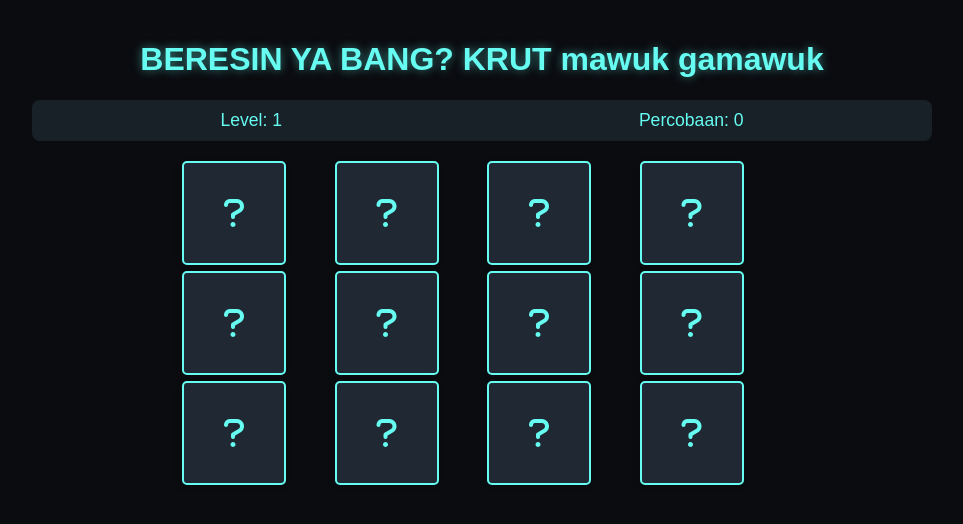
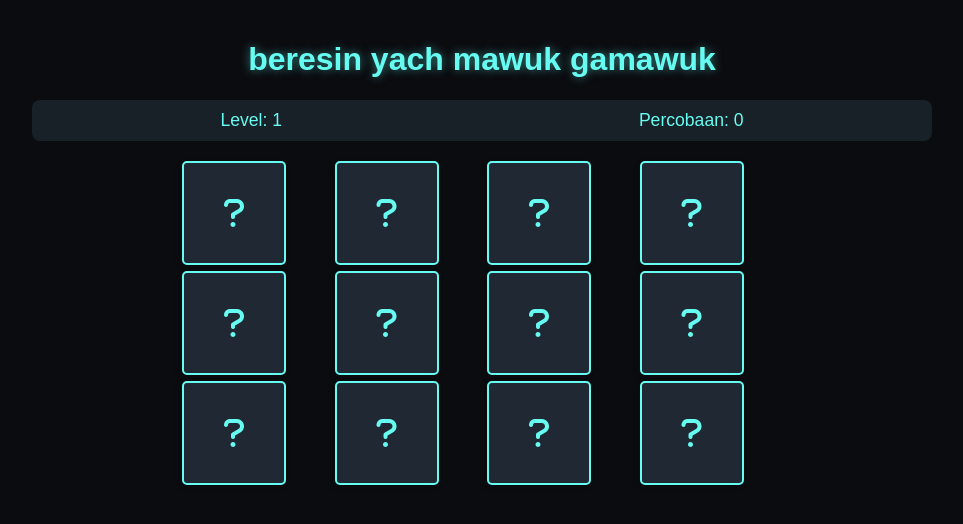
Before and after one commit to galyhst/galyhst, a plain HTML site: page index.html in a window 1280 px wide. Shown: the whole page, without its empty margins (158-1121 px from the left). Drawn offline with Linux system fonts and the light colour scheme.

Commit message:
Update index.html

```diff
--- a/index.html
+++ b/index.html
@@ -9,7 +9,7 @@
 </head>
 <body>
     <div class="container">
-        <h1>BERESIN YA BANG? KRUT mawuk gamawuk</h1>
+        <h1> beresin yach mawuk gamawuk</h1>
         <div id="status-area">
             <p>Level: <span id="current-level">1</span></p>
             <p>Percobaan: <span id="moves-count">0</span></p>
```
